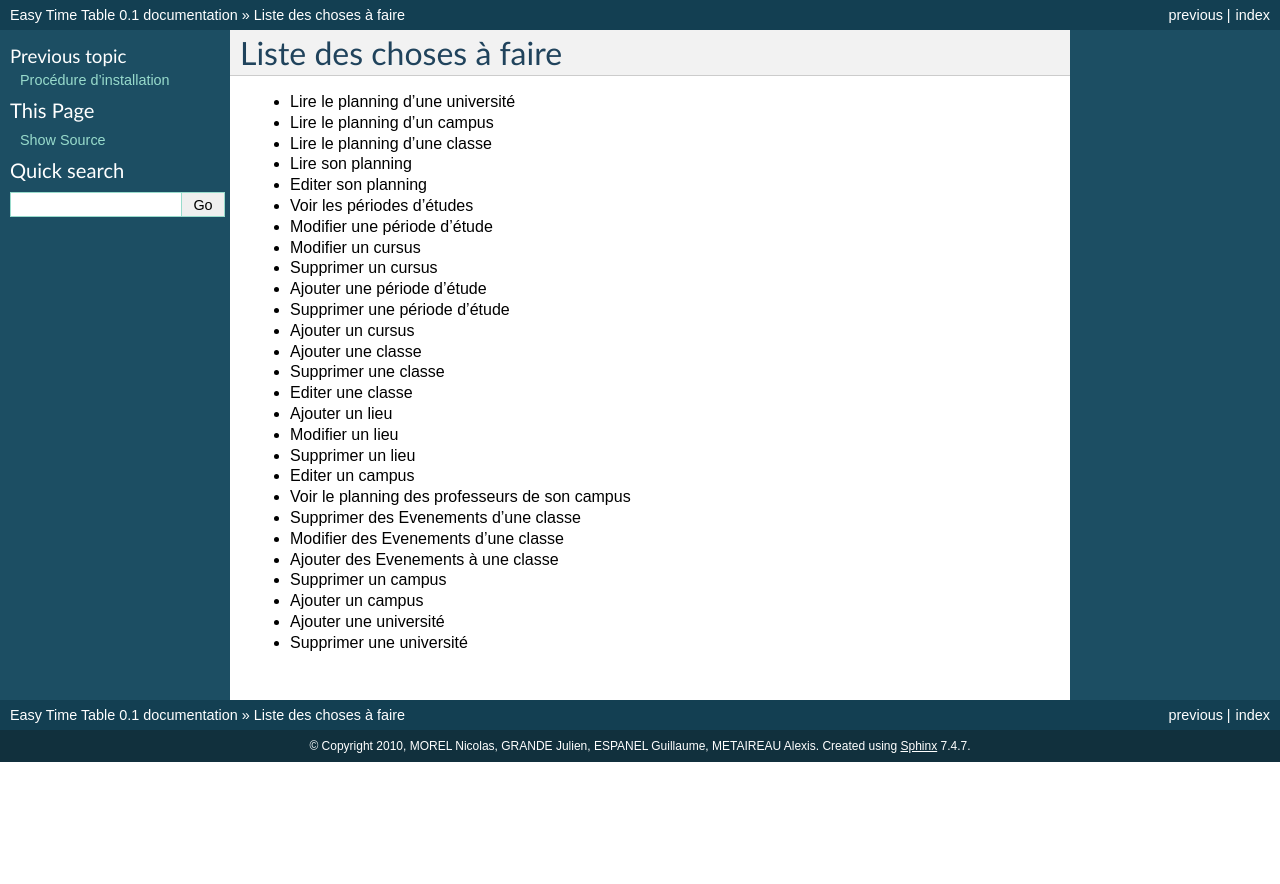
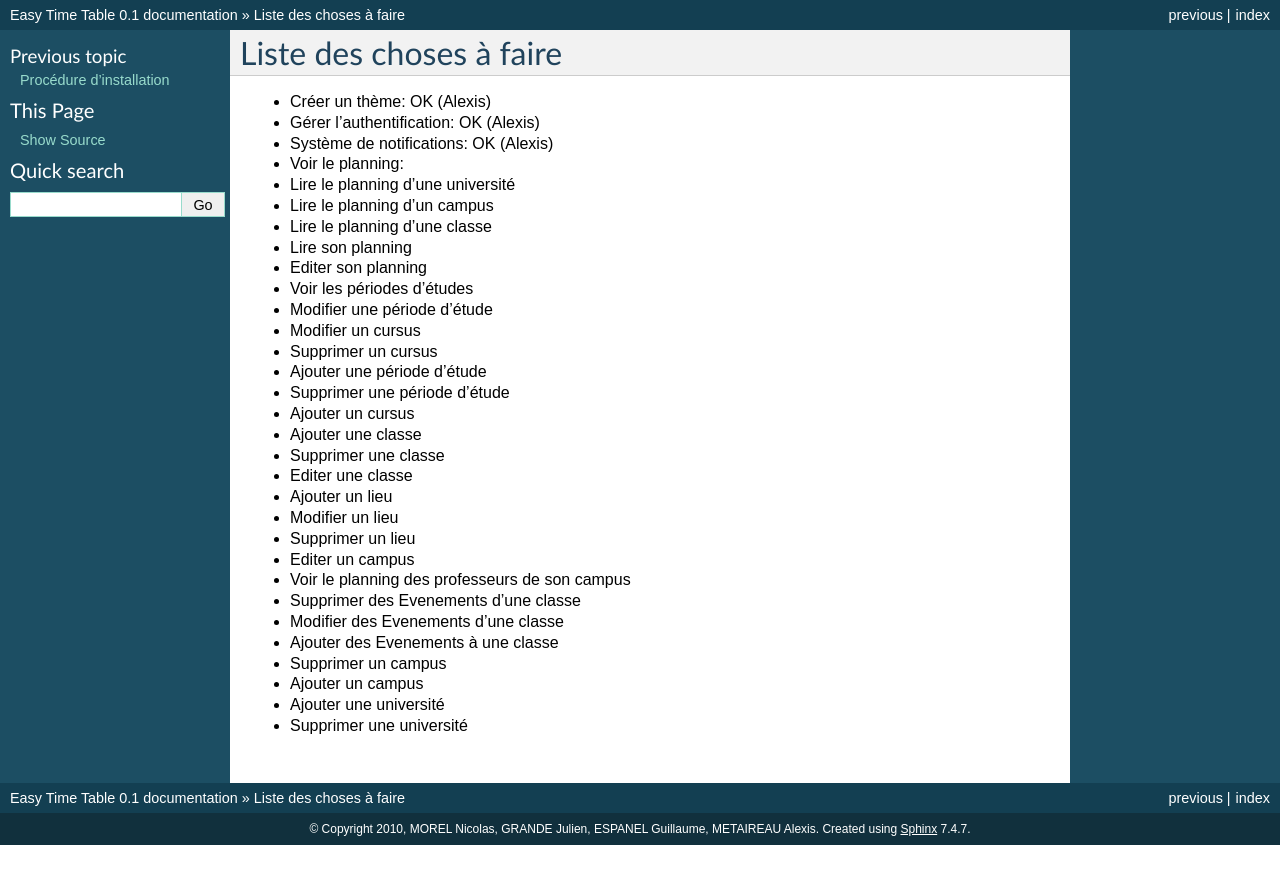
Before and after one commit to easytimetable/easytimetable, a Sphinx documentation site: the page built from doc/source/todo.rst, in a window 1280 px wide. Shown: the top 884 px of the page. Built offline with Sphinx 7.4.7, drawn with Linux system fonts in a browser that asks for light colours.

Commit message:
update todolist with items ok, to be in good spirits !

```diff
--- a/doc/source/todo.rst
+++ b/doc/source/todo.rst
@@ -1,5 +1,10 @@
 Liste des choses à faire
 ########################
+
+* Créer un thème: OK (Alexis)
+* Gérer l'authentification: OK (Alexis)
+* Système de notifications: OK (Alexis)
+* Voir le planning:
 
 * Lire le planning d'une université
 * Lire le planning d'un campus
```
